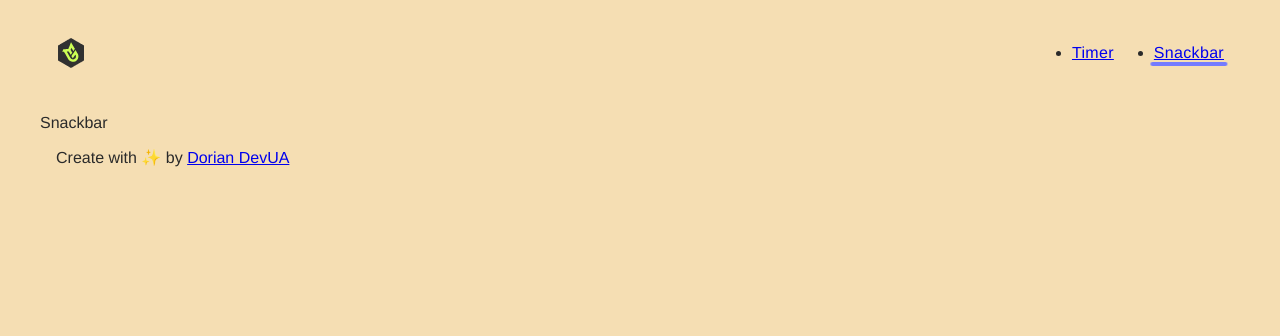
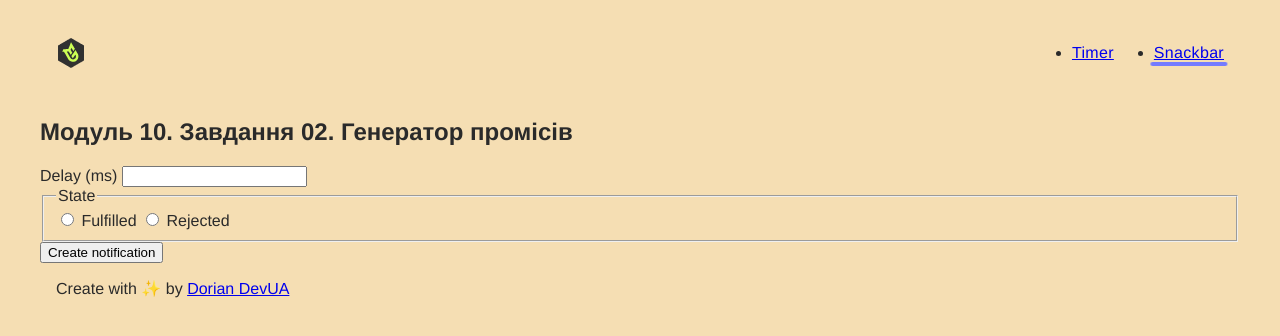
Before and after one commit to DorianDevUA/goit-js-v3-hw-10, a plain HTML site: page 02-snackbar.html in a window 1280 px wide. Drawn offline with Linux system fonts and the light colour scheme.

Commit message:
Deploying to gh-pages from @ DorianDevUA/goit-js-v3-hw-10@840431c0395021f6744ff3ee124832850c390a8c 🚀

```diff
--- a/01-timer.js
+++ b/01-timer.js
@@ -1,2 +1,2 @@
-import"./assets/modulepreload-polyfill-B5Qt9EMX.js";/* empty css                     */import{f as h,i as c}from"./assets/vendor-A92OCY9B.js";function y(t){const l=Math.floor(t/864e5),m=Math.floor(t%864e5/36e5),f=Math.floor(t%864e5%36e5/6e4),p=Math.floor(t%864e5%36e5%6e4/1e3);return{days:l,hours:m,minutes:f,seconds:p}}function o(t){return t.toString().padStart(2,"0")}const e={dateTimePicker:document.querySelector("#datetime-picker"),startButton:document.querySelector("button[data-start]"),days:document.querySelector("span[data-days]"),hours:document.querySelector("span[data-hours]"),minutes:document.querySelector("span[data-minutes]"),seconds:document.querySelector("span[data-seconds]")};let r=null,s=null;e.startButton.addEventListener("click",g);a(!1);const T={enableTime:!0,time_24hr:!0,defaultDate:new Date,minuteIncrement:1,onClose(t){if(s=t[0].getTime(),!(Date.now()<s)){c.error({position:"topRight",title:"Hey",message:"Please choose a date in the future"}),a(!1);return}a(!0)}};h(e.dateTimePicker,T);function g(){r||(d(!1),a(!1),r=setInterval(D,1e3))}function S(){clearInterval(r),r=null,d(!0)}function D(){const t=Date.now(),n=s-t;if(n<=0){S(),c.success({position:"topCenter",title:"Achtung",message:"Час вийшов!"});return}k(y(n))}function k({days:t,hours:n,minutes:u,seconds:i}){e.days.textContent=o(t),e.hours.textContent=o(n),e.minutes.textContent=o(u),e.seconds.textContent=o(i)}function a(t){e.startButton.disabled=!t}function d(t){e.dateTimePicker.disabled=!t}
+import"./assets/style-NG-l__dc.js";import{f as p,i as c}from"./assets/vendor-A92OCY9B.js";function y(t){const l=Math.floor(t/864e5),m=Math.floor(t%864e5/36e5),f=Math.floor(t%864e5%36e5/6e4),h=Math.floor(t%864e5%36e5%6e4/1e3);return{days:l,hours:m,minutes:f,seconds:h}}function o(t){return t.toString().padStart(2,"0")}const e={dateTimePicker:document.querySelector("#datetime-picker"),startButton:document.querySelector("button[data-start]"),days:document.querySelector("span[data-days]"),hours:document.querySelector("span[data-hours]"),minutes:document.querySelector("span[data-minutes]"),seconds:document.querySelector("span[data-seconds]")};let r=null,s=null;e.startButton.addEventListener("click",g);a(!1);const T={enableTime:!0,time_24hr:!0,defaultDate:new Date,minuteIncrement:1,onClose(t){if(s=t[0].getTime(),!(Date.now()<s)){c.error({position:"topRight",title:"Hey",message:"Please choose a date in the future"}),a(!1);return}a(!0)}};p(e.dateTimePicker,T);function g(){r||(d(!1),a(!1),r=setInterval(D,1e3))}function S(){clearInterval(r),r=null,d(!0)}function D(){const t=Date.now(),n=s-t;if(n<=0){S(),c.success({position:"topCenter",title:"Achtung",message:"Час вийшов!"});return}k(y(n))}function k({days:t,hours:n,minutes:u,seconds:i}){e.days.textContent=o(t),e.hours.textContent=o(n),e.minutes.textContent=o(u),e.seconds.textContent=o(i)}function a(t){e.startButton.disabled=!t}function d(t){e.dateTimePicker.disabled=!t}
 //# sourceMappingURL=01-timer.js.map
--- a/02-snackbar.html
+++ b/02-snackbar.html
@@ -5,7 +5,11 @@
     <meta name="viewport" content="width=device-width, initial-scale=1.0" />
     <link rel="icon" type="image/svg+xml" href="/goit-js-v3-hw-10/vite.svg" />
     <title>Task 2: Snackbar</title>
+    <script type="module" crossorigin src="/goit-js-v3-hw-10/02-snackbar.js"></script>
+    <link rel="modulepreload" crossorigin href="/goit-js-v3-hw-10/assets/style-NG-l__dc.js">
+    <link rel="modulepreload" crossorigin href="/goit-js-v3-hw-10/assets/vendor-A92OCY9B.js">
     <link rel="stylesheet" crossorigin href="/goit-js-v3-hw-10/assets/style-B6UUvbJe.css">
+    <link rel="stylesheet" crossorigin href="/goit-js-v3-hw-10/assets/vendor-CUZofXIC.css">
   </head>
   <body>
     <div class="container">
@@ -31,7 +35,29 @@
   </div>
 </header>
 
-      <p>Snackbar</p>
+      <h2>Модуль 10. Завдання 02. Генератор промісів</h2>
+
+      <form class="form">
+  <label>
+    Delay (ms)
+    <input type="number" name="delay" required />
+  </label>
+
+  <fieldset>
+    <legend>State</legend>
+    <label>
+      <input type="radio" name="state" value="fulfilled" required />
+      Fulfilled
+    </label>
+    <label>
+      <input type="radio" name="state" value="rejected" required />
+      Rejected
+    </label>
+  </fieldset>
+
+  <button type="submit">Create notification</button>
+</form>
+
       <footer class="footer">
   <div class="container">
     <p class="footer-desc">
--- /dev/null
+++ b/02-snackbar.js
@@ -0,0 +1,2 @@
+import"./assets/style-NG-l__dc.js";import{i}from"./assets/vendor-A92OCY9B.js";const n={form:document.querySelector(".form")};n.form.addEventListener("submit",m);function m(t){t.preventDefault();const e=t.currentTarget,s=parseInt(e.elements.delay.value),o=e.elements.state.value;c(o,s).then(r=>i.success({position:"topRight",title:"OK",message:`Fulfilled promise in ${r}ms`})).catch(r=>i.error({position:"topRight",title:"Error",message:`Rejected promise in ${r}ms`})),e.reset()}function c(t,e){return new Promise((s,o)=>setTimeout(()=>{t==="fulfilled"?s(e):o(e)},e))}
+//# sourceMappingURL=02-snackbar.js.map
--- a/assets/modulepreload-polyfill-B5Qt9EMX.js
+++ b/assets/style-NG-l__dc.js
@@ -1,2 +1,2 @@
 (function(){const t=document.createElement("link").relList;if(t&&t.supports&&t.supports("modulepreload"))return;for(const e of document.querySelectorAll('link[rel="modulepreload"]'))i(e);new MutationObserver(e=>{for(const r of e)if(r.type==="childList")for(const o of r.addedNodes)o.tagName==="LINK"&&o.rel==="modulepreload"&&i(o)}).observe(document,{childList:!0,subtree:!0});function s(e){const r={};return e.integrity&&(r.integrity=e.integrity),e.referrerPolicy&&(r.referrerPolicy=e.referrerPolicy),e.crossOrigin==="use-credentials"?r.credentials="include":e.crossOrigin==="anonymous"?r.credentials="omit":r.credentials="same-origin",r}function i(e){if(e.ep)return;e.ep=!0;const r=s(e);fetch(e.href,r)}})();
-//# sourceMappingURL=modulepreload-polyfill-B5Qt9EMX.js.map
+//# sourceMappingURL=style-NG-l__dc.js.map
--- a/index.js
+++ b/index.js
@@ -1,2 +1,2 @@
-import"./assets/modulepreload-polyfill-B5Qt9EMX.js";/* empty css                     */console.log("Hello world");const o={rootContainer:document.querySelector("#root")};o.rootContainer.innerHTML="<div>This is Homepage!</div>";
+import"./assets/style-NG-l__dc.js";console.log("Hello world");const o={rootContainer:document.querySelector("#root")};o.rootContainer.innerHTML="<div>This is Homepage!</div>";
 //# sourceMappingURL=index.js.map
```
Also changed, not shown: 01-timer.html (+2 -2 lines), index.html (+1 -1 lines), 5 other files.
